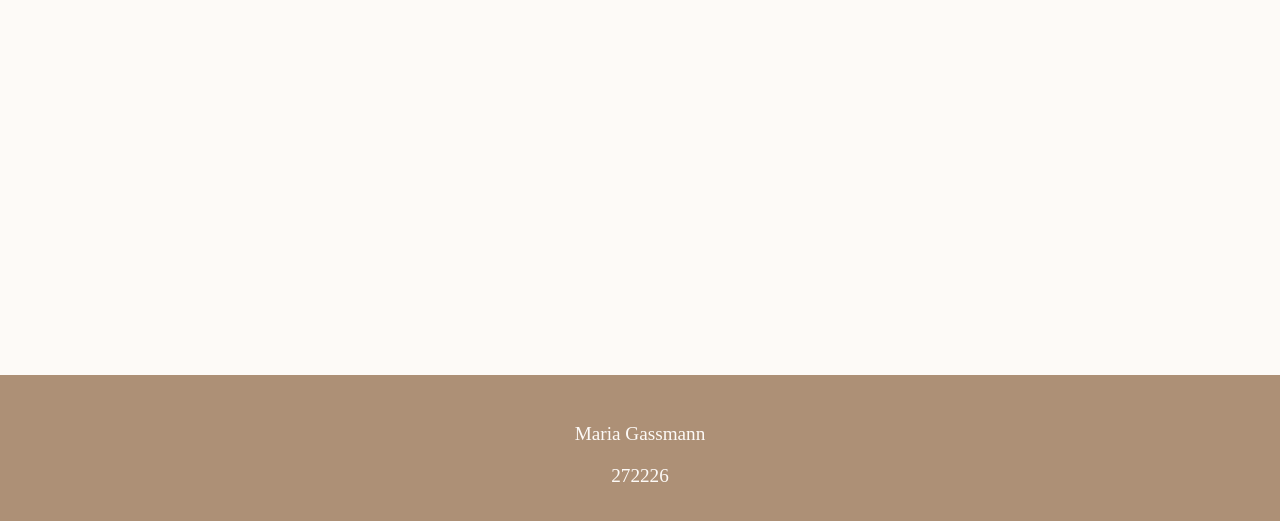
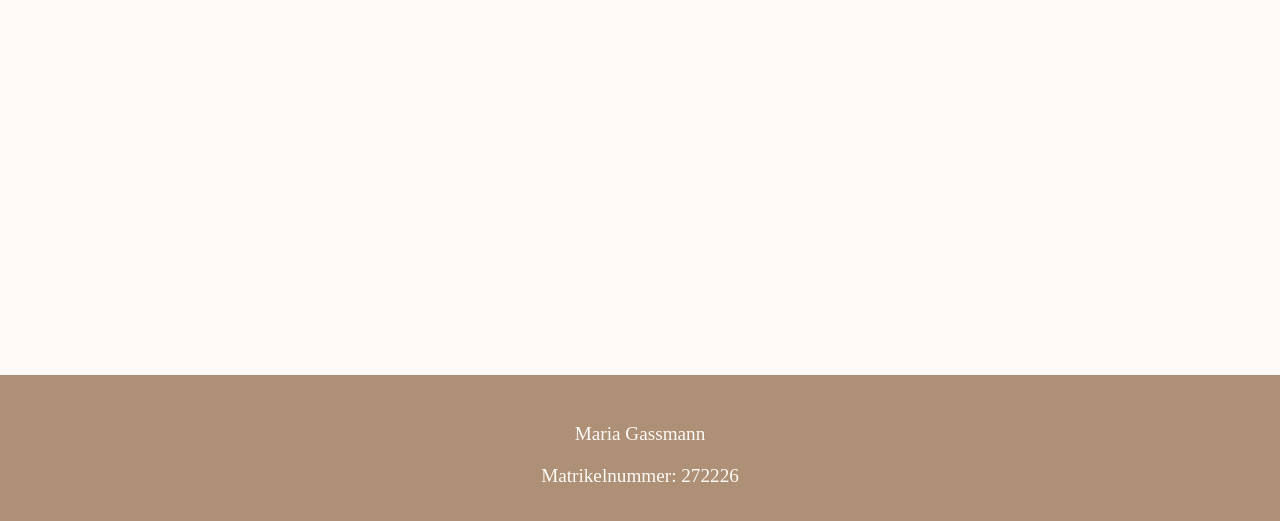
Before and after one commit to mariagsmn/EIA_WiSe_22-23, a website: page EIA_Endabgabe/index.html in a window 1280 px wide. Shown: the part 265-786 px from the top of the page. Drawn offline with Linux system fonts and the light colour scheme.

Commit message:
Endabgabe_endgültig

```diff
--- a/EIA_Endabgabe/index.html
+++ b/EIA_Endabgabe/index.html
@@ -70,7 +70,7 @@
     <footer>
         <div>
             <p>Maria Gassmann</p>
-            <p>272226</p>
+            <p>Matrikelnummer: 272226</p>
         </div>
     </footer>
 </body>
```
